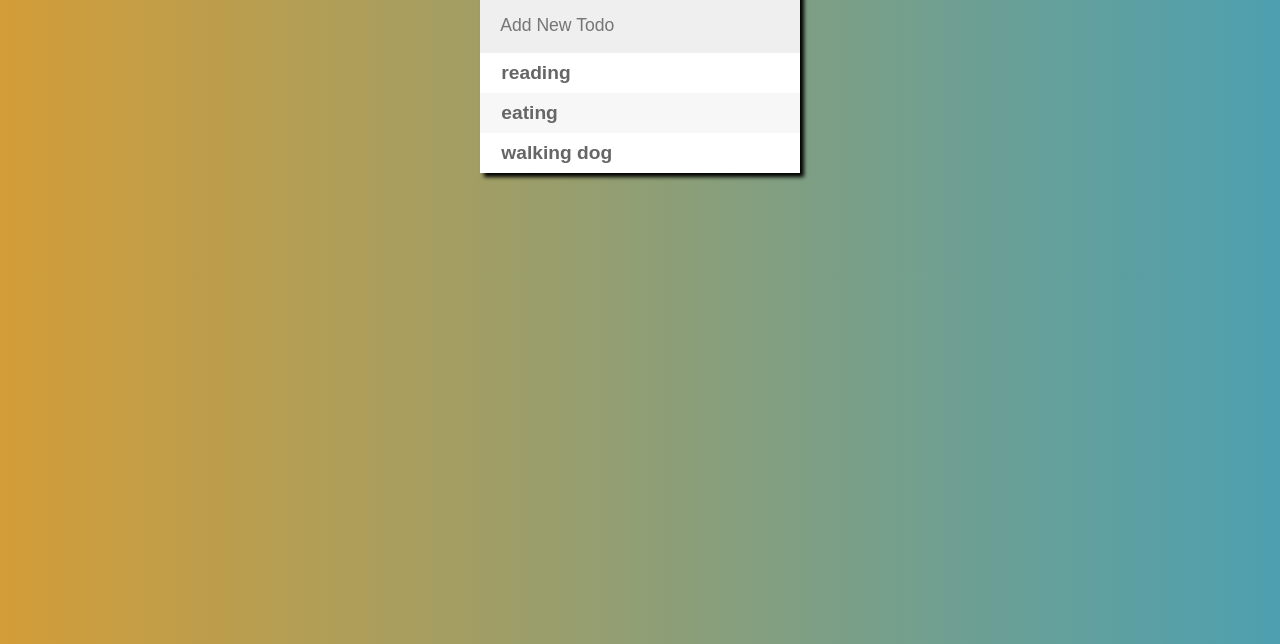
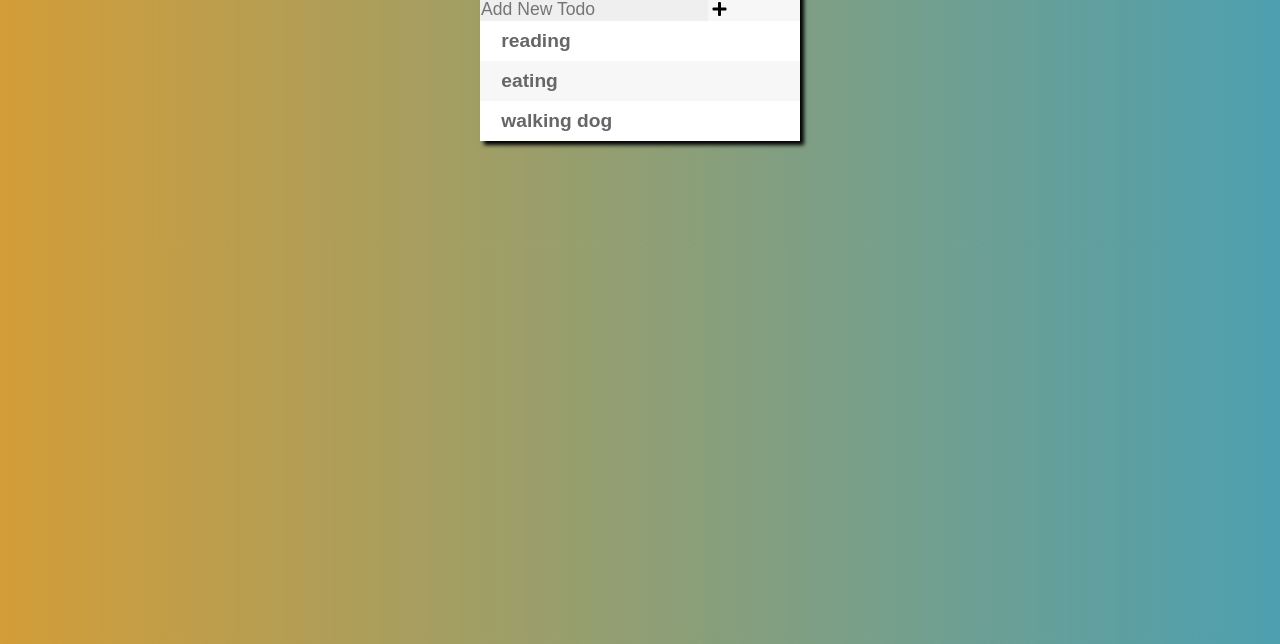
Before and after one commit to Tommy95271/Todo-List, a plain HTML site: page index.html in a window 1280 px wide. Shown: the part 156-800 px from the top of the page. Drawn offline with nearby package versions, Linux system fonts and the light colour scheme; a web font is replaced by a local one.

Commit message:
Added new plus button.

```diff
--- a/assets/css/style.css
+++ b/assets/css/style.css
@@ -5,7 +5,6 @@
 }
 
 /* Global elements */
-
 * {
 	padding: 0;
 	margin: 0;
@@ -22,16 +21,13 @@ body {
 		#4da0b0
 	); /* W3C, IE 10+/ Edge, Firefox 16+, Chrome 26+, Opera 12+, Safari 7+ */
 }
-
 /* container */
 #container {
 	width: 20rem;
 	box-shadow: 4px 4px 4px;
 	background: var(--com-bg-color);
-	margin: 100px auto;
-	/* padding: 1rem; */
+	margin: 100px auto; /* padding: 1rem; */
 }
-
 /* h1 */
 h1 {
 	background: var(--h1-bg-color);
@@ -42,7 +38,6 @@ h1 {
 	font-size: 24px;
 	font-weight: 400;
 }
-
 li {
 	list-style: none;
 	background: white;
@@ -52,16 +47,13 @@ li {
 	font-size: 1.2rem;
 	font-weight: 600;
 }
-
 li:nth-child(2n) {
 	background: var(--com-bg-color);
 }
-
 li:hover span {
 	width: 2.5rem;
 	opacity: 1;
 }
-
 span {
 	color: wheat;
 	background: rgb(202, 21, 21);
@@ -73,26 +65,19 @@ span {
 	transition: 0.2s linear;
 	opacity: 0;
 }
-
 .fa-plus-square {
 	float: right;
 }
-
 #text {
-	padding: 1rem 1rem 1rem 1.2rem;
 	font-size: 1.1rem;
-	width: 100%;
-	box-sizing: border-box;
 	border: 1px solid rgba(0, 0, 0, 0);
 	background: rgb(240, 239, 239);
 }
-
 #text:focus {
 	background: rgb(214, 214, 214);
 	border: 1px solid #2980b9;
 	outline: none;
 }
-
 .completed {
 	color: gray;
 	text-decoration: line-through;
--- a/index.html
+++ b/index.html
@@ -1,5 +1,6 @@
 <!DOCTYPE html>
 <html lang="en">
+
     <head>
         <meta charset="UTF-8">
         <meta name="viewport" content="width=device-width, initial-scale=1.0">
@@ -7,21 +8,23 @@
         <link rel="stylesheet" href="assets/css/style.css">
         <link href="https://fonts.googleapis.com/css2?family=Marvel&display=swap" rel="stylesheet">
         <link rel="stylesheet" href="https://cdnjs.cloudflare.com/ajax/libs/font-awesome/5.13.0/css/all.min.css">
-    <script src="https://code.jquery.com/jquery-3.5.0.min.js" integrity="sha256-xNzN2a4ltkB44Mc/Jz3pT4iU1cmeR0FkXs4pru/JxaQ=" crossorigin="anonymous"></script>
+        <script src="https://code.jquery.com/jquery-3.5.0.min.js"
+            integrity="sha256-xNzN2a4ltkB44Mc/Jz3pT4iU1cmeR0FkXs4pru/JxaQ=" crossorigin="anonymous"></script>
         <script src="assets/js/todos.js"></script>
-    <title>To-Do List</title>
+        <title>Document</title>
     </head>
+
     <body>
         <div id="container">
             <h1 id="header">To-Do List<i class="far fa-plus-square"></i></h1>
-        <input type="text" id="text" placeholder="Add New Todo">
+            <div id="text-box"> <input type="text" id="text" placeholder="Add New Todo"> <i class="fas fa-plus"></i>
+            </div>
             <ul id="lists">
-
                 <li><span><i class="fas fa-trash-alt"></i></span> reading</li>
                 <li><span><i class="fas fa-trash-alt"></i></span> eating</li>
                 <li><span><i class="fas fa-trash-alt"></i></span> walking dog</li>
             </ul>
         </div>
+    </body>
 
-</body>
 </html>
```
Lines whose indentation alone changed are shown as unchanged.
